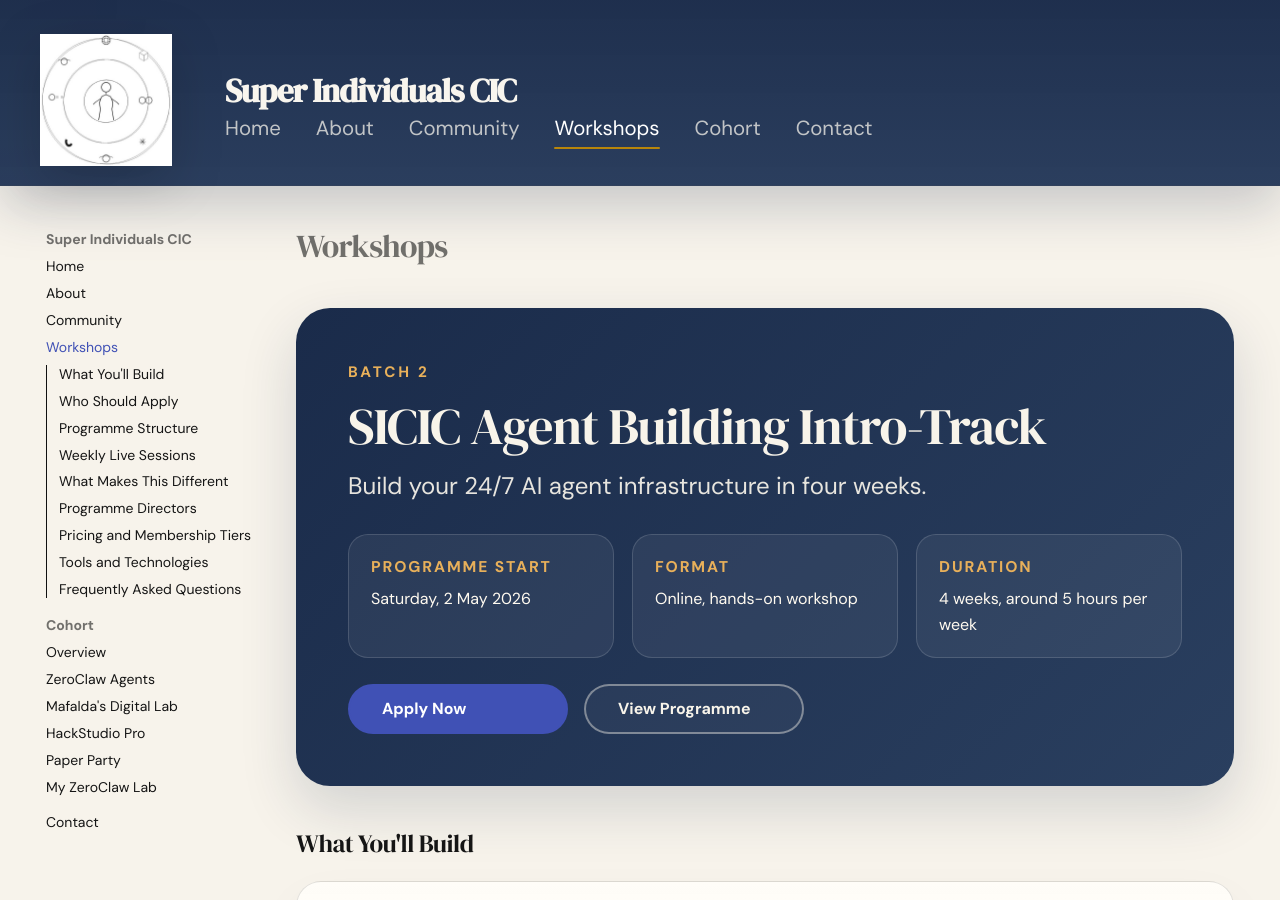
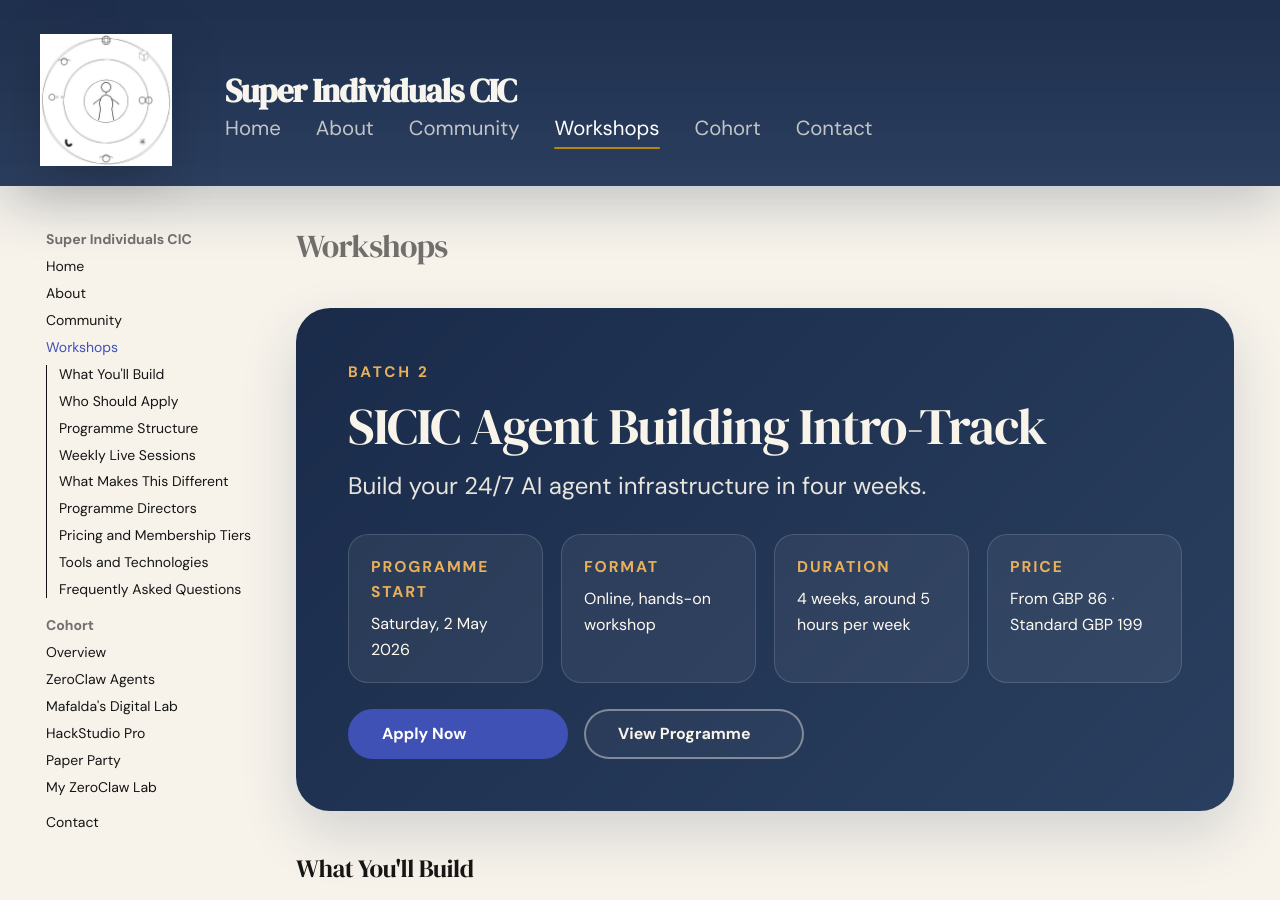
Before and after one commit to sicic-org/sicic-home, an MkDocs documentation site: the page built from docs/workshops.md, in a window 1280 px wide and 900 px high. Built offline with MkDocs 1.6.1 and Material for MkDocs 9.7.7, drawn with Linux system fonts in a browser that asks for light colours.

Commit message:
Add price

```diff
--- a/docs/workshops.md
+++ b/docs/workshops.md
@@ -16,6 +16,10 @@
     <div class="programme-meta__item">
       <strong>Duration</strong>
       <span>4 weeks, around 5 hours per week</span>
+    </div>
+    <div class="programme-meta__item">
+      <strong>Price</strong>
+      <span>From GBP 86 · Standard GBP 199</span>
     </div>
   </div>
   <div class="programme-actions">
```
